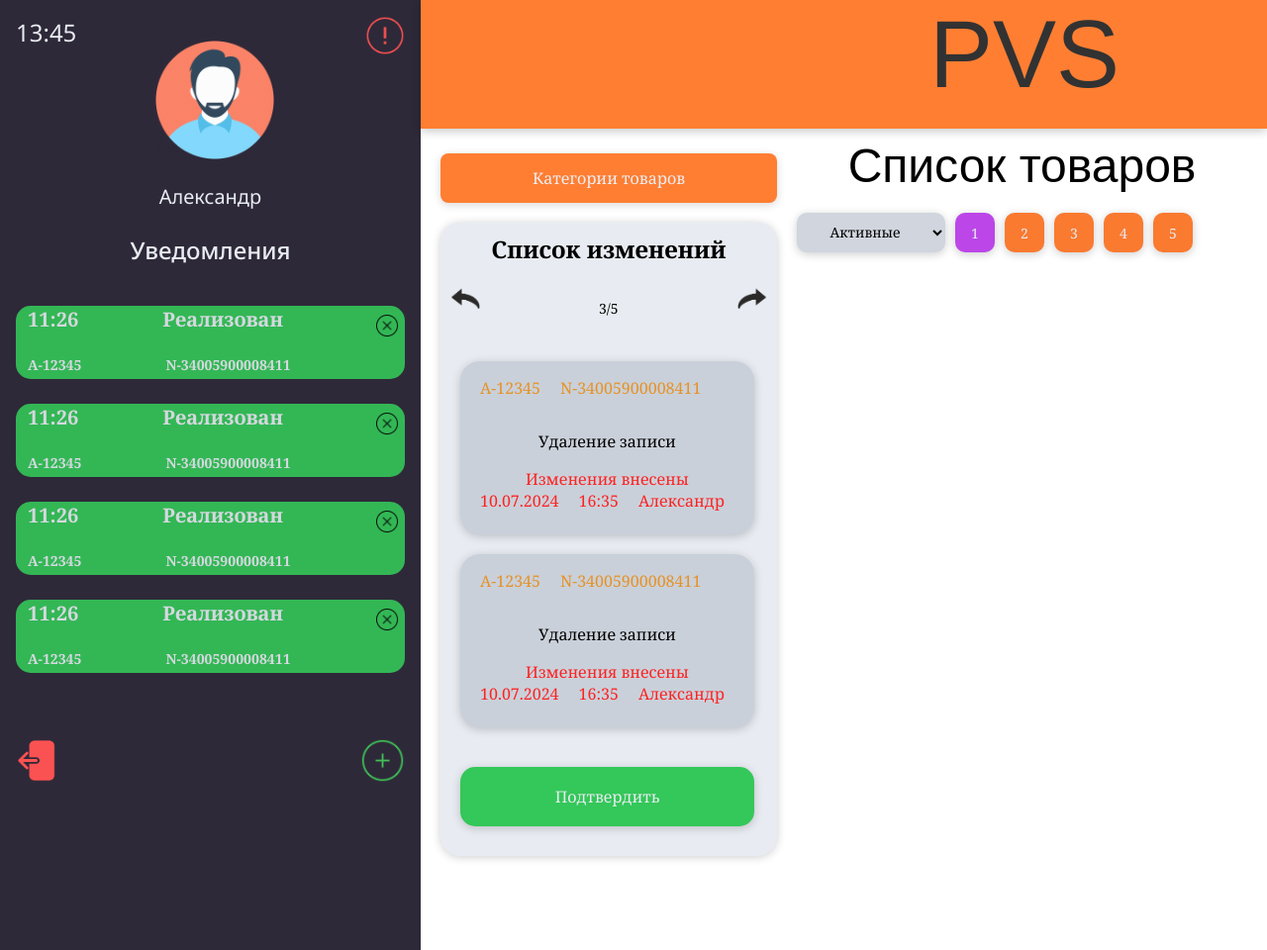
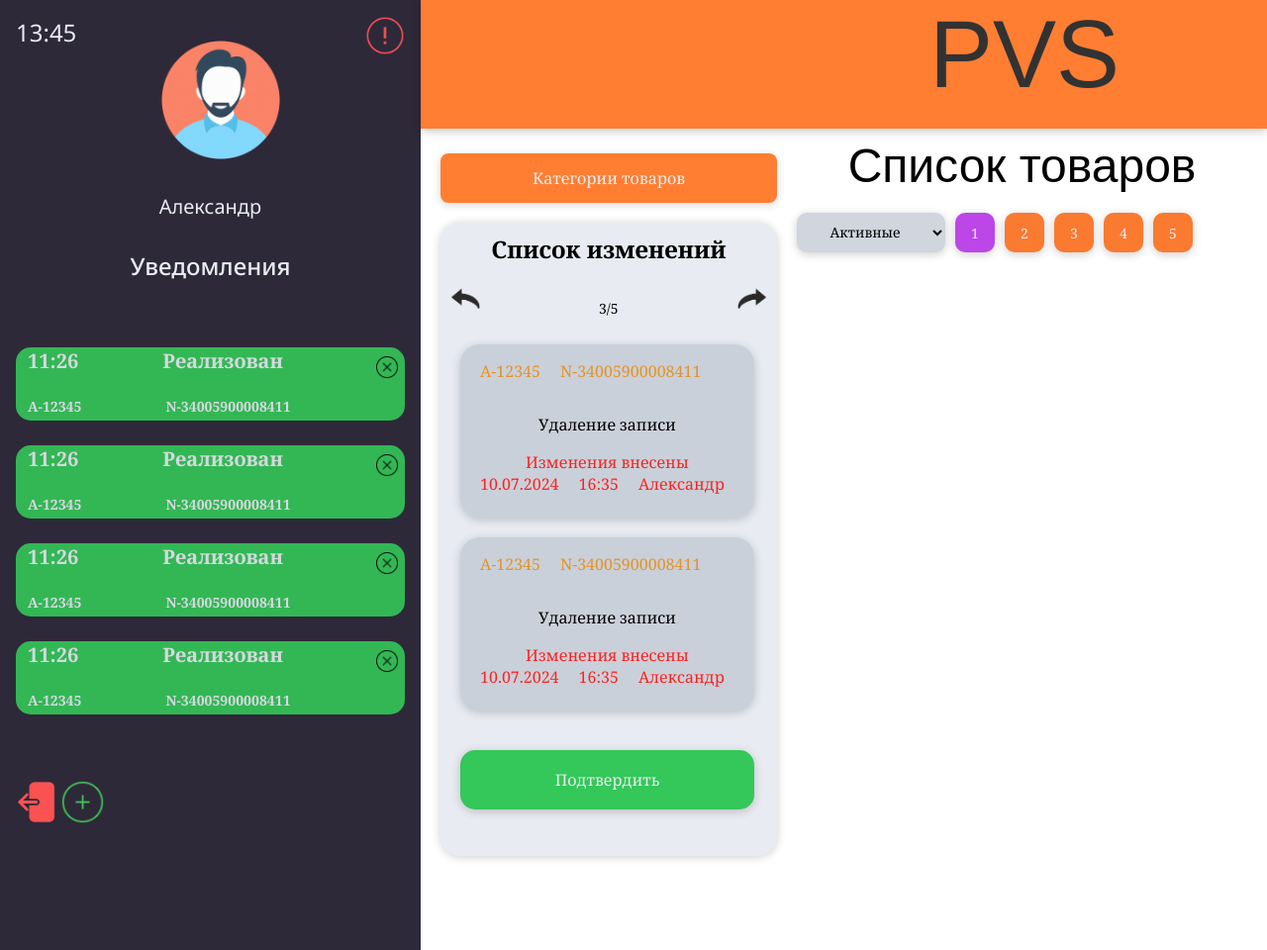
Before and after one commit to Neoglobin/USUE_Project2, a PHP site: page /dashboard.php in a window 1280 px wide. Shown: the whole page at 99% size. Run offline with PHP 8.4, Linux system fonts and the light colour scheme; some web fonts are replaced.

Commit message:
Interface development

```diff
--- a/app/views/css/dashboard.css
+++ b/app/views/css/dashboard.css
@@ -20,6 +20,7 @@ body {
 
 .profile {
     margin: 0px;
+    margin-bottom: 50px;
     padding: 16px;
 }
 
@@ -41,7 +42,6 @@ body {
 .userIcon {
    width: 120px;
    height: 120px;
-   padding-left: 80px;
 }
 
 .profileContent {
@@ -55,6 +55,7 @@ body {
     font-size: 20px;
     font-weight: 400;
     text-align: center;
+    margin: 30px;
 }
 
 .profileContent h3 {
@@ -63,7 +64,7 @@ body {
     font-size: 24px;
     font-weight: 500;
     text-align: center;
-
+    margin-bottom: 0;
 }
 
   /* ------------------------------------------ */
@@ -121,23 +122,19 @@ body {
 /* ----------------------------------------------------- */
 
 .buttonPanel {
+    display: flex;
     margin-top: 50px;
     padding: 16px;
-
 }
 
 .logoutImage {
     width: 45px;
     height: 45px;
-
-    float: left;
 }
 
 .addImage {
     width: 45px;
     height: 45px;
-
-    float: right;
 }
 
 /* ---------------------------------------- */
@@ -217,6 +214,7 @@ body {
 }
 
 .listing {
+    height: 50px;
     display: flex;
     gap: 120px;
     padding: 10px;
@@ -240,6 +238,7 @@ body {
     background-color: #CAD0D9;
     border-radius: 20px;
     margin: 20px;
+    margin-top: 0;
     box-shadow: 0px 2px 10px rgba(0, 0, 0, 0.2);
 
 }
@@ -406,3 +405,9 @@ body {
         width: 130%;
     }
 }
+
+@media (max-width: 420px) {
+    .container {
+        width: 170%;
+    }
+}
--- a/app/views/dashboard.php
+++ b/app/views/dashboard.php
@@ -24,7 +24,9 @@
                 <p class="clock">13:45</p>
                 <img class="panelIcon" src="../views/img/warning_icon.png" alt="error">
                 <div class="profileContent">
-                    <img class="userIcon" src="../views/img/user_icon.png" alt="error">
+                    <div style="text-align: center;">
+                        <img class="userIcon" src="../views/img/user_icon.png" alt="error">
+                    </div>
                     <p>Александр</p>
                     <h3>Уведомления</h3>
                 </div>
@@ -79,8 +81,8 @@
             <!-- Панель кнопок -->
             <div class="buttonPanel">
                 <img class="logoutImage" src="../views/img/logout_icon.png" alt="error">
+
                 <img class="addImage" src="../views/img/add_icon.png" alt="error">
-            </div>
         </section>
 
         <!-- Правая панель -->
```
